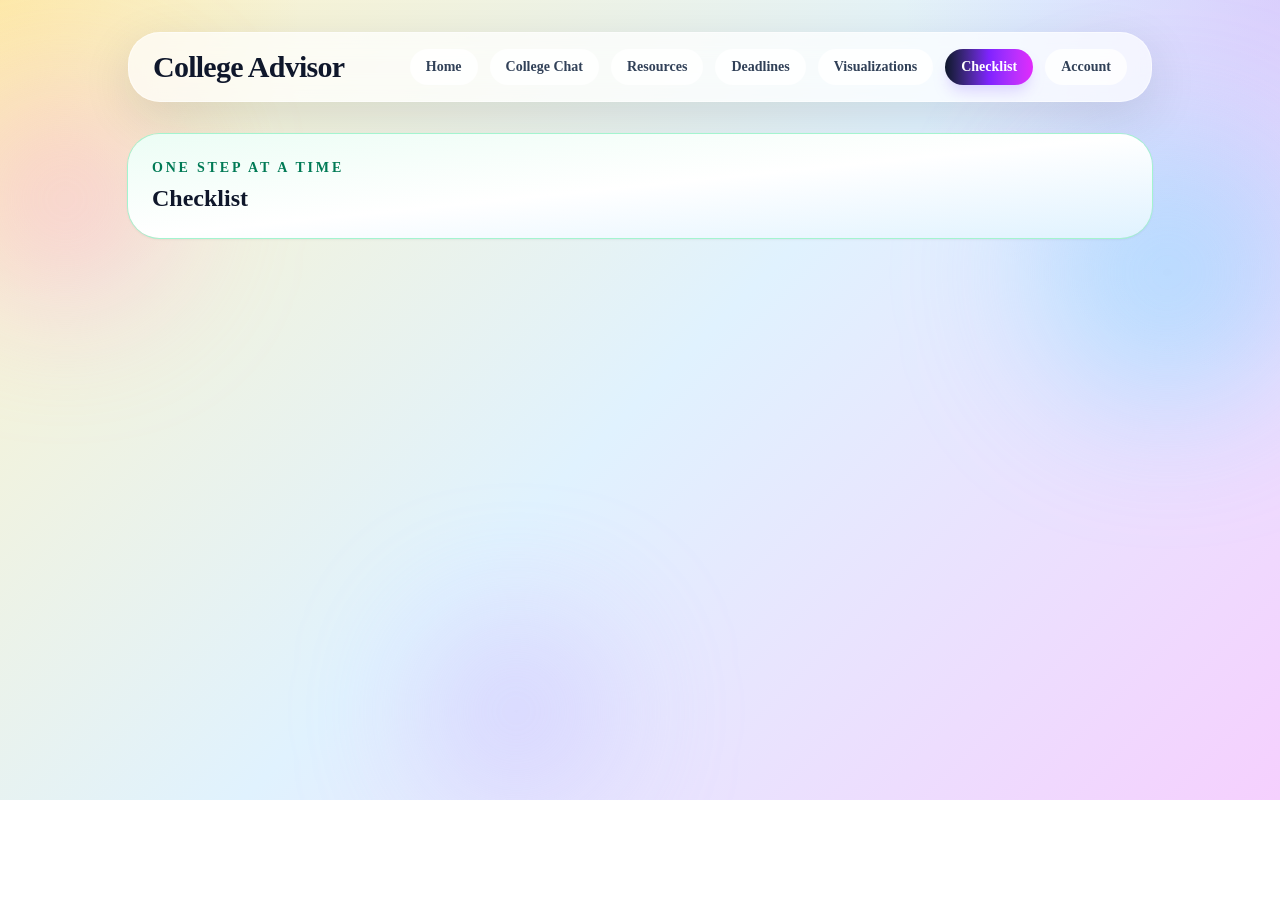
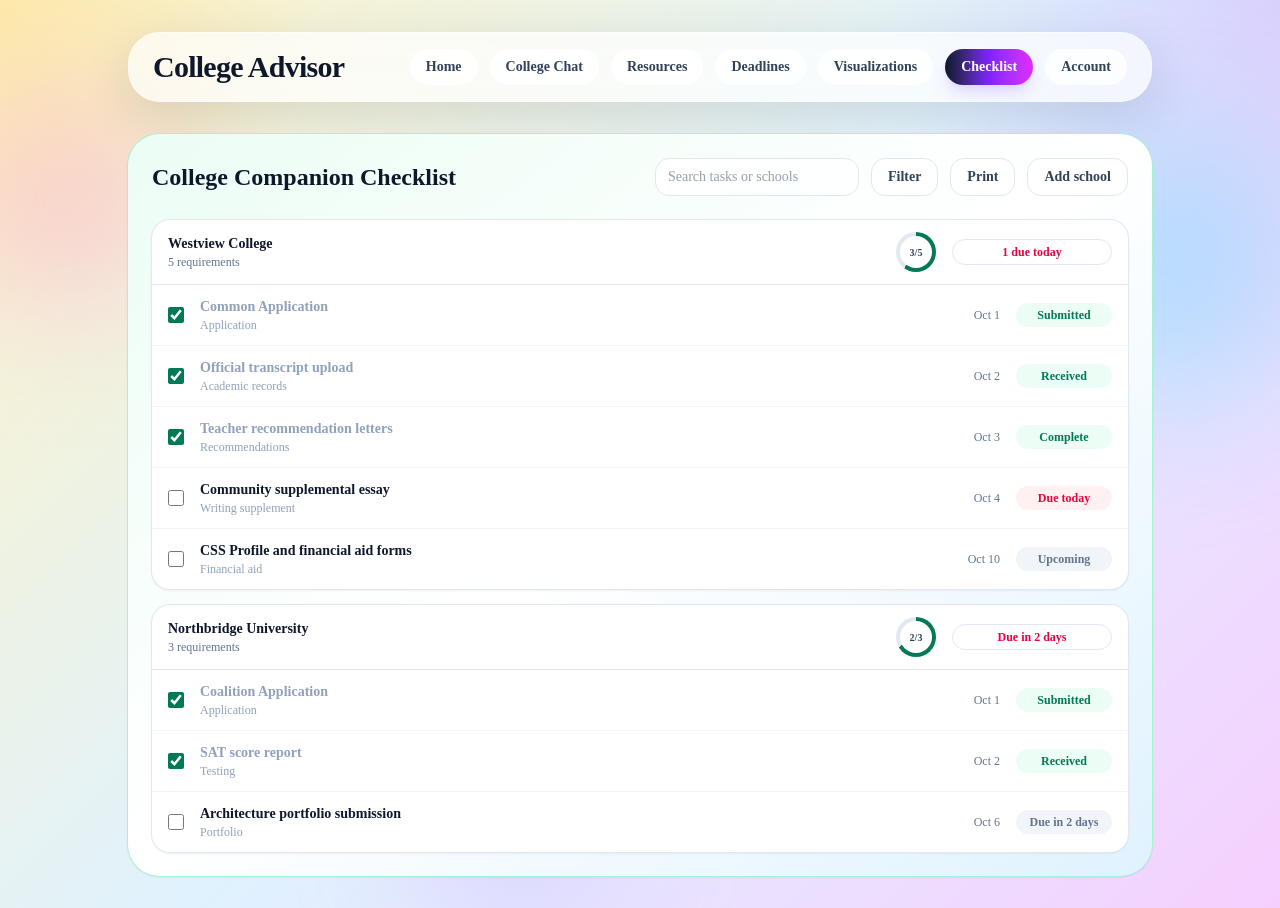
Before and after one commit to CSC4790-Fall2026-Org/College_Companion, a Next.js app: page / in a window 1280 px wide. Both pictures are taken after a click on the button "Checklist". Before the commit the page ends 800 px from the top, so only its background shows below. Built offline with nearby package versions, Linux system fonts and the light colour scheme.

Commit message:
Checklist layout updated

```diff
--- a/app/page.tsx
+++ b/app/page.tsx
@@ -74,6 +74,48 @@ const defaultDeadlines: Deadline[] = [
   { id: 4, title: "Financial aid form review", date: "2026-10-01" },
 ];
 
+type Requirement = {
+  id: number;
+  title: string;
+  category: string;
+  date: string;
+  doneLabel: string;
+  openLabel: string;
+  done: boolean;
+};
+
+type School = {
+  id: number;
+  name: string;
+  dueLabel: string;
+  requirements: Requirement[];
+};
+
+const defaultSchools: School[] = [
+  {
+    id: 1,
+    name: "Westview College",
+    dueLabel: "1 due today",
+    requirements: [
+      { id: 1, title: "Common Application", category: "Application", date: "Oct 1", doneLabel: "Submitted", openLabel: "Upcoming", done: true },
+      { id: 2, title: "Official transcript upload", category: "Academic records", date: "Oct 2", doneLabel: "Received", openLabel: "Upcoming", done: true },
+      { id: 3, title: "Teacher recommendation letters", category: "Recommendations", date: "Oct 3", doneLabel: "Complete", openLabel: "Upcoming", done: true },
+      { id: 4, title: "Community supplemental essay", category: "Writing supplement", date: "Oct 4", doneLabel: "Submitted", openLabel: "Due today", done: false },
+      { id: 5, title: "CSS Profile and financial aid forms", category: "Financial aid", date: "Oct 10", doneLabel: "Submitted", openLabel: "Upcoming", done: false },
+    ],
+  },
+  {
+    id: 2,
+    name: "Northbridge University",
+    dueLabel: "Due in 2 days",
+    requirements: [
+      { id: 1, title: "Coalition Application", category: "Application", date: "Oct 1", doneLabel: "Submitted", openLabel: "Upcoming", done: true },
+      { id: 2, title: "SAT score report", category: "Testing", date: "Oct 2", doneLabel: "Received", openLabel: "Upcoming", done: true },
+      { id: 3, title: "Architecture portfolio submission", category: "Portfolio", date: "Oct 6", doneLabel: "Submitted", openLabel: "Due in 2 days", done: false },
+    ],
+  },
+];
+
 const initialChatMessages: ChatMessage[] = [
   {
     sender: "bot",
@@ -119,6 +161,22 @@ export default function Home() {
     const today = new Date();
     return new Date(today.getFullYear(), today.getMonth(), 1);
   });
+  const [schools, setSchools] = useState<School[]>(defaultSchools);
+
+  const toggleRequirement = (schoolId: number, requirementId: number) => {
+  setSchools((current) =>
+    current.map((school) =>
+      school.id === schoolId
+        ? {
+            ...school,
+            requirements: school.requirements.map((r) =>
+              r.id === requirementId ? { ...r, done: !r.done } : r,
+            ),
+          }
+        : school,
+    ),
+  );
+  };
 
   useEffect(() => {
     window.localStorage.setItem("college-advisor-deadlines", JSON.stringify(deadlines));
@@ -676,12 +734,105 @@ export default function Home() {
 
     if (activeTab === "Checklist") {
       return (
-        <section className="fade-in-up mt-8 rounded-[2rem] bg-gradient-to-br from-emerald-50 via-white to-sky-100 p-6 shadow-sm ring-1 ring-emerald-200">
-        <p className="text-sm font-semibold uppercase tracking-[0.2em] text-emerald-700">One step at a time</p>
-        <h2 className="mt-1 text-2xl font-black text-slate-900">Checklist</h2>
-        </section>
-      );
-    }
+       <section className="fade-in-up mt-8 rounded-[2rem] bg-gradient-to-br from-emerald-50 via-white to-sky-100 p-6 shadow-sm ring-1 ring-emerald-200">
+        <div className="flex items-center justify-between">
+          <h2 className="text-2xl font-black text-slate-900">College Companion Checklist</h2>
+          <div className="flex items-center gap-3">
+            <input
+              type="search"
+              placeholder="Search tasks or schools"
+              className="mx-auto w-full max-w-md flex-1 rounded-xl border border-slate-200 bg-white/85 px-3 py-2 text-sm text-slate-700 outline-none transition focus:border-violet-400 focus:ring-2 focus:ring-violet-200"
+            />
+          <button
+            type="button"
+            className="rounded-xl border border-slate-200 bg-white px-4 py-2 text-sm font-semibold text-slate-700 transition hover:bg-slate-100"
+          >
+            Filter
+          </button>
+
+          <button
+            type="button"
+            className="rounded-xl border border-slate-200 bg-white px-4 py-2 text-sm font-semibold text-slate-700 transition hover:bg-slate-100"
+          >
+            Print
+          </button>
+
+          <button
+            type="button"
+            className="rounded-xl border border-slate-200 bg-white px-4 py-2 text-sm font-semibold text-slate-700 transition hover:bg-slate-100"
+          >
+            Add school
+          </button>
+
+        </div>
+      </div>
+
+      <div className="mt-6 space-y-4">
+  {schools.map((school) => {
+    const completed = school.requirements.filter((r) => r.done).length;
+    const percent = (completed / school.requirements.length) * 100;
+
+    return (
+      <div key={school.id} className="overflow-hidden rounded-2xl bg-white shadow-sm ring-1 ring-slate-200">
+        {/* School header */}
+        <div className="flex items-center justify-between border-b border-slate-200 px-4 py-3">
+          <div>
+            <p className="text-sm font-bold text-slate-900">{school.name}</p>
+            <p className="text-xs text-slate-500">{school.requirements.length} requirements</p>
+          </div>
+          <div className="flex items-center gap-4">
+            <div
+              className="flex h-10 w-10 items-center justify-center rounded-full"
+              style={{ background: `conic-gradient(#047857 0 ${percent}%, #e2e8f0 ${percent}% 100%)` }}
+            >
+              <div className="flex h-8 w-8 items-center justify-center rounded-full bg-white text-[10px] font-bold text-slate-700">
+                {completed}/{school.requirements.length}
+              </div>
+            </div>
+            <span className="w-40 rounded-full border border-slate-200 px-3 py-1 text-center text-xs font-semibold text-rose-600">
+              {school.dueLabel}
+            </span>
+          </div>
+        </div>
+
+        {/* Requirement rows */}
+        {school.requirements.map((r) => (
+          <label
+            key={r.id}
+            className="flex cursor-pointer items-center gap-4 border-b border-slate-100 px-4 py-3 last:border-b-0"
+          >
+            <input
+              type="checkbox"
+              checked={r.done}
+              onChange={() => toggleRequirement(school.id, r.id)}
+              className="h-4 w-4 accent-emerald-700"
+            />
+            <div className="flex-1">
+              <p className={`text-sm font-semibold ${r.done ? "text-slate-400" : "text-slate-900"}`}>{r.title}</p>
+              <p className="text-xs text-slate-400">{r.category}</p>
+            </div>
+            <span className="text-xs text-slate-500">{r.date}</span>
+            <span
+              className={`w-24 rounded-full px-3 py-1 text-center text-xs font-semibold ${
+                r.done
+                  ? "bg-emerald-50 text-emerald-700"
+                  : r.openLabel === "Due today"
+                    ? "bg-rose-50 text-rose-600"
+                    : "bg-slate-100 text-slate-500"
+              }`}
+            >
+              {r.done ? r.doneLabel : r.openLabel}
+            </span>
+          </label>
+        ))}
+      </div>
+    );
+  })}
+</div>
+
+    </section>
+  );
+}
 
     return (
       <section className="mt-8 rounded-[2rem] bg-gradient-to-br from-rose-50 via-white to-sky-50 p-6 shadow-sm ring-1 ring-sky-200">
```
